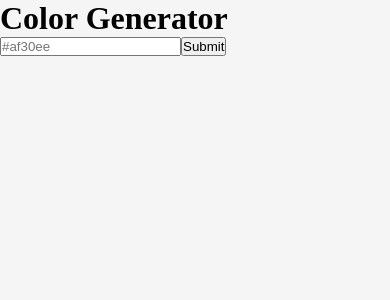
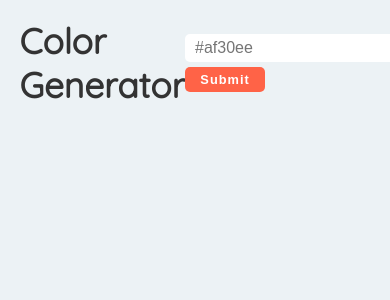
Before and after one commit to okkyprasetian/fcc-react-colorgenerator, a React (Create React App) app: page / in a window 390 px wide. Shown: the top 300 px of the page. Built offline with nearby package versions, Linux system fonts and the light colour scheme.

Commit message:
complete styling mobile

```diff
--- a/src/App.js
+++ b/src/App.js
@@ -36,7 +36,7 @@ function App() {
       <div className="main">
         {list.map((color, index) => {
           return (
-            <Color key={index} {...color} />
+            <Color key={index} {...color} index={index} />
           )
         })}
       </div>
--- a/src/components/Color.jsx
+++ b/src/components/Color.jsx
@@ -1,6 +1,10 @@
-function Color({ rgb, weight }) {
+import rgbToHex from "../utils";
+
+function Color({ rgb, weight, index }) {
     return (
-        <div className="color" style={{ backgroundColor: `rgb(${rgb})` }}>
+        <div className="color" style={{ backgroundColor: `rgb(${rgb})`, color: `${index > 10 && 'white'}` }}>
+            <p className="perc">{`${weight}%`}</p>
+            <p className="hex">{rgbToHex(...rgb)}</p>
         </div>
     );
 }
--- a/src/index.css
+++ b/src/index.css
@@ -1,16 +1,65 @@
+@import url('https://fonts.googleapis.com/css2?family=Quicksand&display=swap');
+
 * {
     margin: 0;
     padding: 0;
     box-sizing: border-box;
 }
 
+
 body {
-    background-color: whitesmoke;
+    font-family: 'Quicksand', sans-serif;
+    color: #333;
+    background-color: rgb(236, 242, 245);
+}
+
+.header {
+    display: flex;
+    justify-content: space-between;
+    align-items: center;
+    width: 90%;
+    height: 15vh;
+    margin: 0 auto;
+}
+
+h1 {
+    font-size: 2.2rem;
+}
+
+.form {
+    display: flex;
+    flex-direction: column;
+}
+
+.input {
+    display: block;
+    width: 220px;
+    margin-bottom: 5px;
+    padding: 5px 10px;
+    border: none;
+    border-radius: 5px;
+    font-size: 1rem;
+}
+
+.btn {
+    width: 80px;
+    padding: 5px 0;
+    border: none;
+    border-radius: 5px;
+    background-color: tomato;
+    color: white;
+    font-size: 0.8rem;
+    font-weight: bold;
+    letter-spacing: 1px;
+    cursor: pointer;
+}
+
+.btn:hover {
+    background-color: rgb(180, 27, 0);
 }
 
 .error {
-    border: solid red 1px;
-    color: rgb(red, green, blue)
+    border: solid red 2px;
 }
 
 .main {
@@ -22,9 +71,18 @@ body {
 .color {
     width: 100%;
     height: 100px;
+    padding: 20px 30px;
+}
+
+.perc {
+    margin-bottom: 10px;
 }
 
 @media screen and (min-width: 768px) {
+    :root {
+        font-size: 18px;
+    }
+
     .main {
         grid-template-columns: repeat(6, 1fr);
     }
--- a/src/utils.js
+++ b/src/utils.js
@@ -1,6 +1,6 @@
 function componentToHex(c) {
     var hex = c.toString(16);
-    return hex.length == 1 ? '0' + hex : hex;
+    return hex.length === 1 ? '0' + hex : hex;
   }
 
   function rgbToHex(r, g, b) {
```
